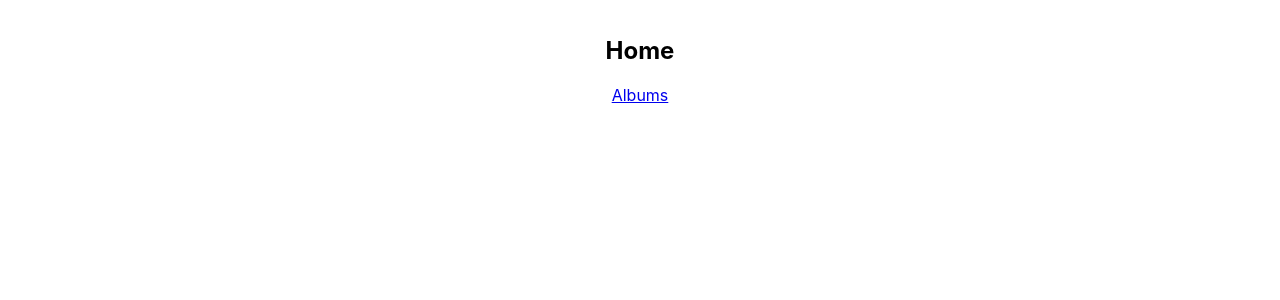
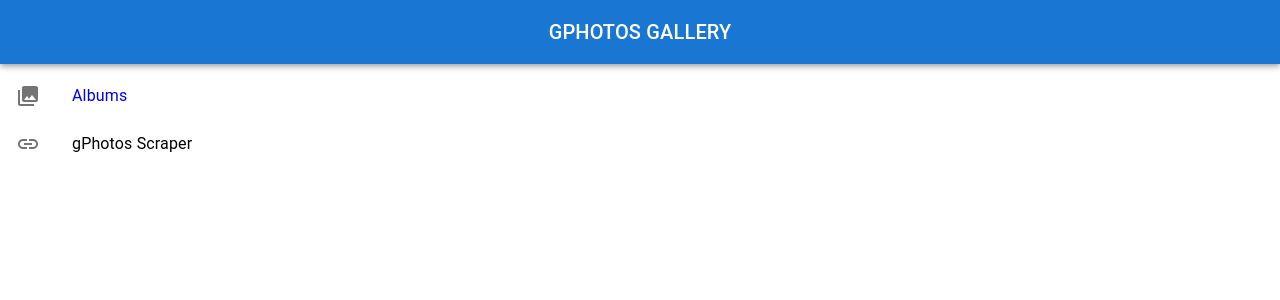
Before and after one commit to jmsalazardev/gphotos-gallery, a React (Create React App) app: page / in a window 1280 px wide. Shown: the top 300 px of the page. Built offline with nearby package versions, Linux system fonts and the light colour scheme.

Commit message:
feat: basic home route added

```diff
--- a/src/routes/home.tsx
+++ b/src/routes/home.tsx
@@ -1,13 +1,60 @@
 import React from 'react';
+import AppBar from '@mui/material/AppBar';
+import Box from '@mui/material/Box';
+import Toolbar from '@mui/material/Toolbar';
+import Typography from '@mui/material/Typography';
 import { Link } from 'react-router-dom';
+import List from '@mui/material/List';
+import ListItem from '@mui/material/ListItem';
+import ListItemButton from '@mui/material/ListItemButton';
+import ListItemIcon from '@mui/material/ListItemIcon';
+import ListItemText from '@mui/material/ListItemText';
+import PhotoLibraryIcon from '@mui/icons-material/PhotoLibrary';
+import LinkIcon from '@mui/icons-material/Link';
 
 export default function Home() {
+  const openScraperWindow = () => {
+    window.open('https://github.com/jmsalazardev/gphotos-scraper', '_blank');
+  };
+
   return (
-    <main style={{ padding: '1rem 0' }}>
-      <h2>Home</h2>
-      <nav>
-        <Link to='/albums'>Albums</Link>
-      </nav>
-    </main>
+    <Box sx={{ flexGrow: 1 }}>
+       <AppBar position='static'>
+        <Toolbar>
+          <Typography
+              variant='h6'
+              noWrap
+              component='div'
+              sx={{ flexGrow: 1, display: { xs: 'none', sm: 'block' } }}
+            >
+              GPHOTOS GALLERY
+            </Typography>
+        </Toolbar>
+        </AppBar>
+
+        <nav>
+          <List>
+            <ListItem disablePadding component={Link} to='/albums'>
+              <ListItemButton>
+                <ListItemIcon>
+                  <PhotoLibraryIcon />
+                </ListItemIcon>
+                <ListItemText primary="Albums" />
+              </ListItemButton>
+            </ListItem>
+
+            <ListItem disablePadding onClick={() => { openScraperWindow() }}>
+              <ListItemButton>
+                <ListItemIcon>
+                  <LinkIcon />
+                </ListItemIcon>
+                <ListItemText primary="gPhotos Scraper" />
+              </ListItemButton>
+            </ListItem>
+          </List>
+
+        </nav>
+
+    </Box>
   );
 }
```
